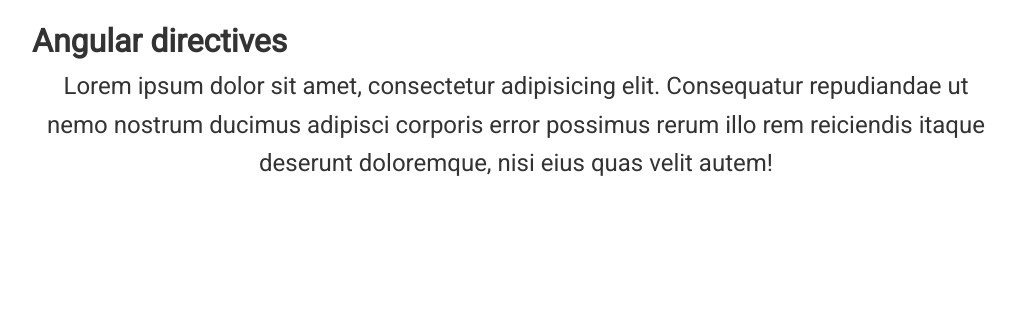
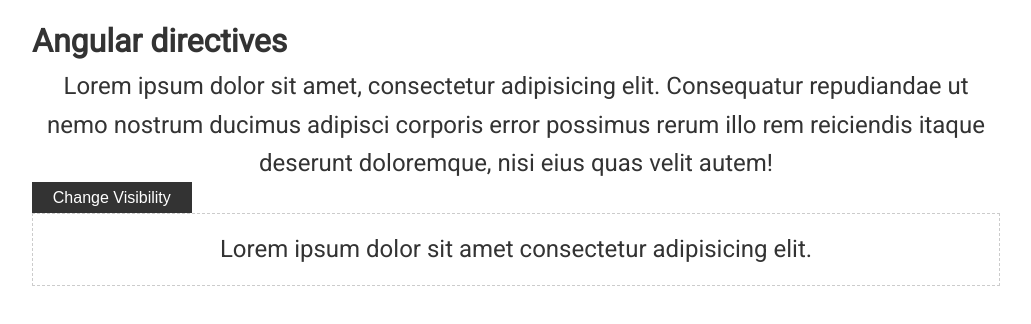
Before and after one commit to kvarlamov/angular9Course, an Angular app in the folder angularDirectives/: page / in a window 1280 px wide. Shown: the top 324 px of the page, without its empty margins (124-1155 px from the left). Built offline with nearby package versions, Linux system fonts and the light colour scheme.

Commit message:
structural directives

```diff
--- /dev/null
+++ b/angularDirectives/src/app/Directives/ifnot.directive.ts
@@ -0,0 +1,22 @@
+import { Directive, Input, TemplateRef, ViewContainerRef } from '@angular/core';
+
+@Directive({
+  selector: '[appIfnot]'
+})
+export class IfnotDirective {
+
+  @Input('appIfnot') set ifNot(condition: boolean) {
+    if (!condition) {
+      //show elements
+      this.viewContainer.createEmbeddedView(this.templateRef)
+    } else {
+      //hide elements
+      this.viewContainer.clear()
+    }
+  }
+
+  constructor(private templateRef: TemplateRef<any>, private viewContainer: ViewContainerRef) {
+
+   }
+
+}
--- a/angularDirectives/src/app/app.component.html
+++ b/angularDirectives/src/app/app.component.html
@@ -4,4 +4,23 @@
   <p appStyle="red" fontWeight="bold" [dStyles]="{border: '1px solid blue', borderRadius: '5px'}">
     Lorem ipsum dolor sit amet, consectetur adipisicing elit. Consequatur repudiandae ut nemo nostrum ducimus adipisci corporis error possimus rerum illo rem reiciendis itaque deserunt doloremque, nisi eius quas velit autem!
   </p>
+
+  <button class="btn" (click)="isVisible = !isVisible">Change Visibility</button>
+
+  <!-- I way -->
+  <!-- <div class="wrap" *ngIf="isVisible">
+    <p>Lorem ipsum dolor sit amet consectetur adipisicing elit.</p>
+  </div> -->
+
+  <!-- II way - angular do it after compilation -->
+  <!-- <ng-template [ngIf]="isVisible">
+    <div class="wrap">
+      <p>Lorem ipsum dolor sit amet consectetur adipisicing elit.</p>
+    </div>
+  </ng-template> -->
+
+  <!-- III way -->
+  <div class="wrap" *appIfnot="!isVisible">
+    <p>Lorem ipsum dolor sit amet consectetur adipisicing elit.</p>
+  </div>
 </div>
--- a/angularDirectives/src/app/app.component.scss
+++ b/angularDirectives/src/app/app.component.scss
@@ -2,3 +2,8 @@
     font-size: 1.5rem;
     text-align: center;
 }
+
+.wrap{
+    border: 1px dashed #ccc;
+    padding: 1rem;
+}
--- a/angularDirectives/src/app/app.component.ts
+++ b/angularDirectives/src/app/app.component.ts
@@ -7,4 +7,6 @@
 })
 export class AppComponent {
   title = 'angularDirectives';
+
+  isVisible: boolean = true
 }
--- a/angularDirectives/src/app/app.module.ts
+++ b/angularDirectives/src/app/app.module.ts
@@ -4,11 +4,13 @@
 
 import { AppComponent } from './app.component';
 import { StyleDirective } from './Directives/style.directive';
+import { IfnotDirective } from './directives/ifnot.directive';
 
 @NgModule({
   declarations: [
     AppComponent,
-    StyleDirective
+    StyleDirective,
+    IfnotDirective
   ],
   imports: [
     BrowserModule,
```
